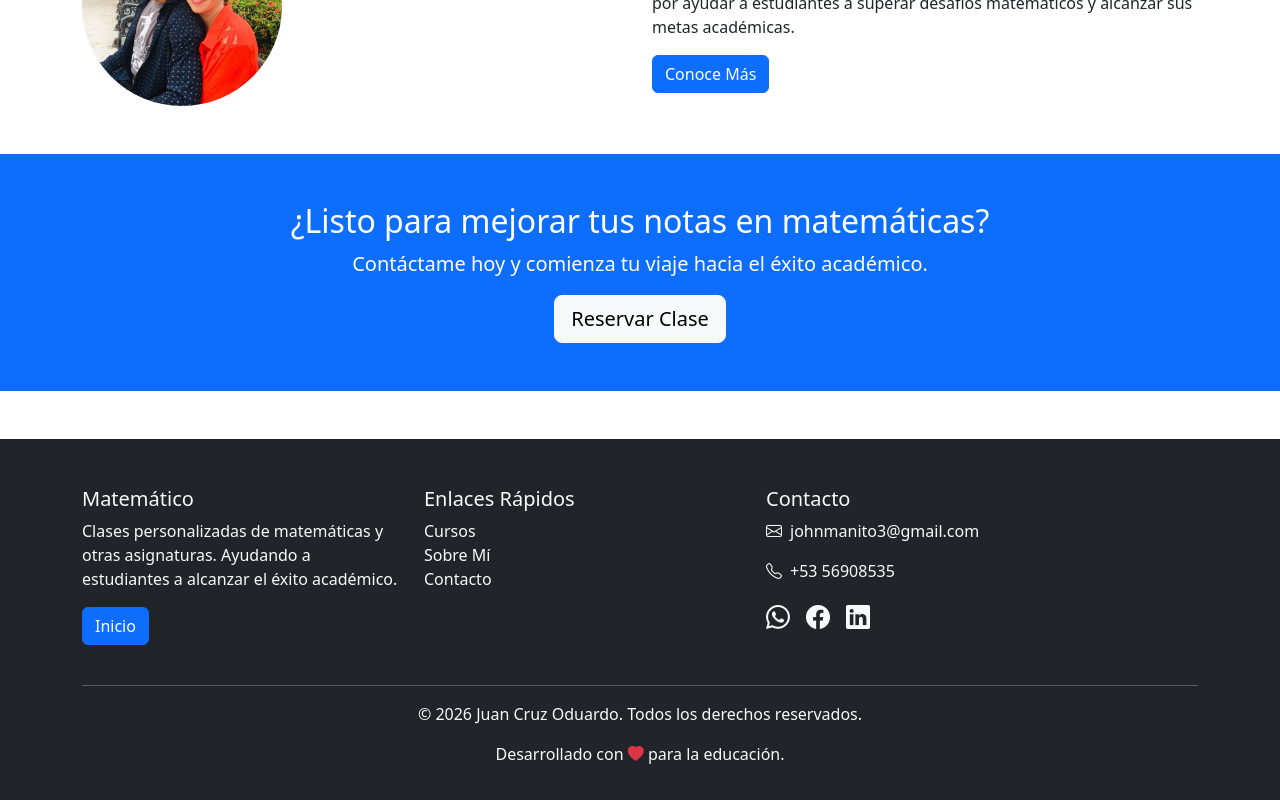
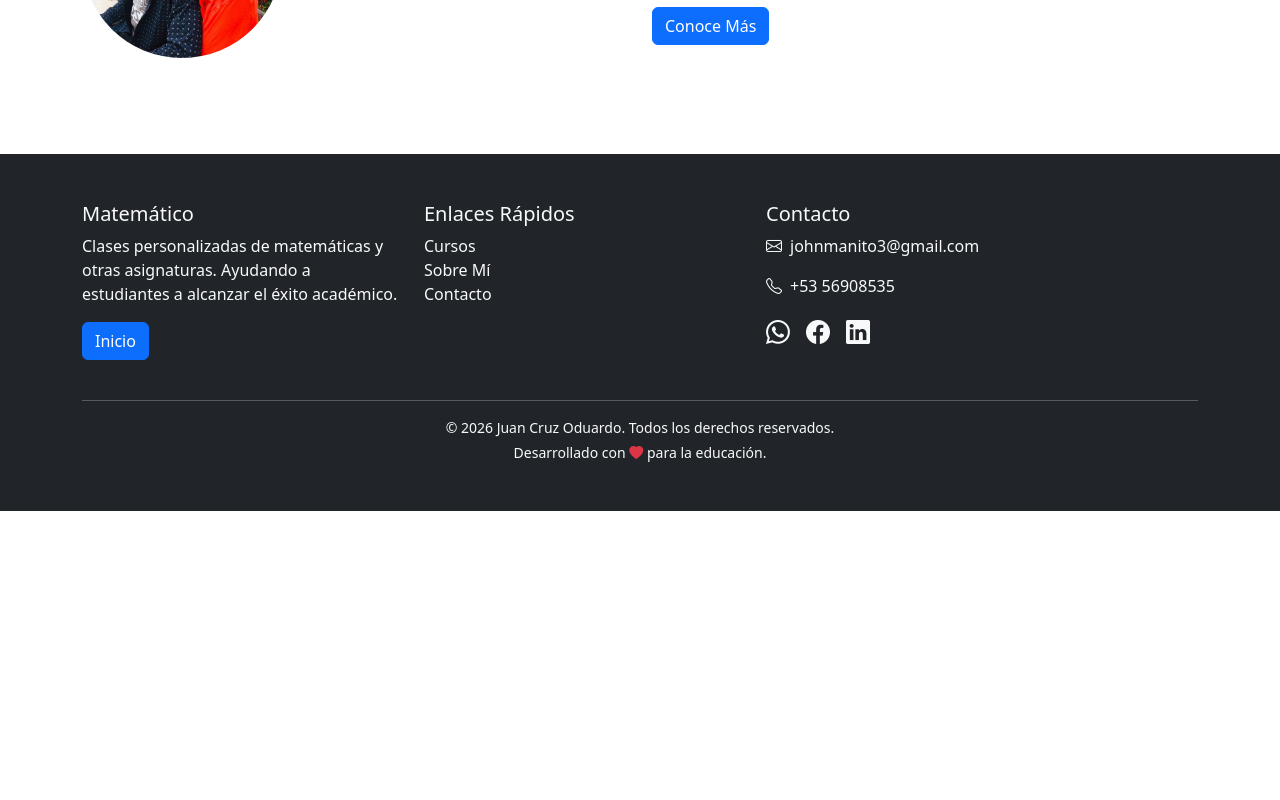
Before and after one commit to Johnnyinlove/Matematico, a React (Vite) app: page /Matematico/Home in a window 1280 px wide. Shown: the part 1240-2040 px from the top of the page. After the commit the page ends 1751 px from the top, so only its background shows below. Built offline with nearby package versions, Linux system fonts and the light colour scheme.

Commit message:
ediciontotal

```diff
--- a/src/App.css
+++ b/src/App.css
@@ -1,9 +1,3 @@
-/* #root { */
-  /* max-width: 1280px; */
-  /* margin: 0 auto; */
-  /* padding: 2rem; */
-  /* text-align: center; */
-/* } */
 
 
 
@@ -49,3 +43,23 @@
 .read-the-docs {
   color: #888;
 }
+
+
+
+* {
+  box-sizing: border-box;
+}
+
+.hero .carousel,
+.hero .carousel-inner,
+.hero .carousel-item,
+.hero .carousel-item img {
+  max-width: 100%;
+  width: 100%;
+  overflow: hidden;
+}
+
+.hero .carousel-item img {
+  height: 300px;
+  object-fit: cover;
+}
--- a/src/Autor.tsx
+++ b/src/Autor.tsx
@@ -121,43 +121,43 @@ function Autor() {
       <div className="col-6 col-md-3">
         <a href="https://wa.me/5356908535/?text=Olá%20Juan!%20Vi%20seu%20anúncio%20e%20tenho%20interesse%20nas%20aulas%20de%20matemática." className="btn btn-success btn-lg w-100 d-flex flex-column align-items-center" target="_blank" rel="noopener noreferrer">
           <i className="bi bi-whatsapp fs-1 mb-2"></i>
-          <span>WhatsApp</span>
+          <span></span>
         </a>
       </div>
       <div className="col-6 col-md-3">
         <a href="https://www.facebook.com/juan.cruzoduardo" className="btn btn-primary btn-lg w-100 d-flex flex-column align-items-center" target="_blank" rel="noopener noreferrer">
           <i className="bi bi-facebook fs-1 mb-2"></i>
-          <span>Facebook</span>
+          <span></span>
         </a>
       </div>
       <div className="col-6 col-md-3">
         <a href="https://t.me/Whatwho01" className="btn btn-info btn-lg w-100 d-flex flex-column align-items-center" target="_blank" rel="noopener noreferrer">
           <i className="bi bi-telegram fs-1 mb-2"></i>
-          <span>Telegram</span>
+          <span></span>
         </a>
       </div>
       <div className="col-6 col-md-3">
         <a href="mailto:johnmanito3@gmail.com" className="btn btn-danger btn-lg w-100 d-flex flex-column align-items-center" target="_blank" rel="noopener noreferrer">
           <i className="bi bi-envelope fs-1 mb-2"></i>
-          <span>Email</span>
+          <span></span>
         </a>
       </div>
       <div className="col-6 col-md-3">
         <a href="https://www.linkedin.com/in/john-manito-bb4b02259" className="btn btn-secondary btn-lg w-100 d-flex flex-column align-items-center" target="_blank" rel="noopener noreferrer">
           <i className="bi bi-linkedin fs-1 mb-2"></i>
-          <span>LinkedIn</span>
+          <span></span>
         </a>
       </div>
       <div className="col-6 col-md-3">
         <a href="https://github.com/Johnnyinlove" className="btn btn-dark btn-lg w-100 d-flex flex-column align-items-center" target="_blank" rel="noopener noreferrer">
           <i className="bi bi-github fs-1 mb-2"></i>
-          <span>GitHub</span>
+          <span></span>
         </a>
       </div>
       <div className="col-6 col-md-3">
         <a href="https://www.notion.so/Getting-Started-on-Mobile-8d98ea3f4d1441c68f8a9d8bc4e9ba6f?pvs=4" className="btn btn-light btn-lg w-100 d-flex flex-column align-items-center border" target="_blank" rel="noopener noreferrer">
           <i className="bi bi-file-earmark-text fs-1 mb-2 text-dark"></i>
-          <span>Notion</span>
+          <span></span>
         </a>
       </div>
     </div>
--- a/src/Cursos.tsx
+++ b/src/Cursos.tsx
@@ -6,9 +6,13 @@ import { useNavigate } from 'react-router-dom'
 export default function Cursos() {
   const navigate = useNavigate()
 
-  const goToMatI = () => navigate('/Matematico/CursoMatI')
-  const goToMatIII = () => navigate('/Matematico/CursoMatIII')
-  const goToMatIV = () => navigate('/Matematico/CursoMatIV')
+  const goToMatI = () => {navigate('/Matematico/CursoMatI');
+      window.scrollTo(0, 0)}
+
+  const goToMatIII = () => {navigate('/Matematico/CursoMatIII');
+      window.scrollTo(0, 0)}
+  const goToMatIV = () => {navigate('/Matematico/CursoMatIV');
+      window.scrollTo(0, 0)}
 
   return (
     <>
@@ -18,7 +22,7 @@ export default function Cursos() {
         <p className="text-center lead mb-5">Explora mis cursos de matemáticas y otras asignaturas. Cada curso está diseñado para maximizar tu aprendizaje.</p>
 
         <div className="row">
-          <div className="col-md-4 mb-4">
+          <div className="col-md-5 mb-5">
             <div className="card h-100 shadow">
               <div className="card-body">
                 <h5 className="card-title">Matemática I</h5>
@@ -27,7 +31,7 @@ export default function Cursos() {
               </div>
             </div>
           </div>
-          <div className="col-md-4 mb-4">
+          <div className="col-md-5 mb-5">
             <div className="card h-100 shadow">
               <div className="card-body">
                 <h5 className="card-title">Matemática III</h5>
@@ -36,7 +40,7 @@ export default function Cursos() {
               </div>
             </div>
           </div>
-          <div className="col-md-4 mb-4">
+          <div className="col-md-5 mb-5">
             <div className="card h-100 shadow">
               <div className="card-body">
                 <h5 className="card-title">Matemática IV</h5>
--- a/src/Footer.tsx
+++ b/src/Footer.tsx
@@ -3,7 +3,9 @@ import { useNavigate } from "react-router-dom";
 export default function Footer() {
   const navigate = useNavigate()
 
-  const goHome = () => navigate("/Matematico/")
+  const goHome = () =>{ navigate("/Matematico/");
+    window.scrollTo(0, 0)
+  }
   const goCursos = () => navigate("/Matematico/Cursos")
   const goAutor = () => navigate("/Matematico/Autor")
 
@@ -11,35 +13,113 @@ export default function Footer() {
     <>
 <footer className="bg-dark text-light py-5 mt-5">
   <div className="container">
-          <div className="row">
-            <div className="col-md-4 mb-4">
+    <div className="row text-center text-md-start">
+
+      {/* Columna 1 */}
+      <div className="col-12 col-md-4 mb-4">
         <h5>Matemático</h5>
-              <p>Clases personalizadas de matemáticas y otras asignaturas. Ayudando a estudiantes a alcanzar el éxito académico.</p>
-              <button className="btn btn-primary" onClick={goHome}>Inicio</button>
+        <p>
+          Clases personalizadas de matemáticas y otras asignaturas.
+          Ayudando a estudiantes a alcanzar el éxito académico.
+        </p>
+
+        <button className="btn btn-primary" onClick={goHome}>
+          Inicio
+        </button>
       </div>
-            <div className="col-md-4 mb-4">
+
+      {/* Columna 2 */}
+      <div className="col-12 col-md-4 mb-4">
         <h5>Enlaces Rápidos</h5>
+
         <ul className="list-unstyled">
-                <li><a href="#" className="text-light text-decoration-none" onClick={goCursos}>Cursos</a></li>
-                <li><a href="#" className="text-light text-decoration-none" onClick={goAutor}>Sobre Mí</a></li>
-                <li><a href="mailto:johnmanito3@gmail.com" className="text-light text-decoration-none">Contacto</a></li>
+          <li>
+            <a
+              href="#"
+              className="text-light text-decoration-none"
+              onClick={goCursos}
+            >
+              Cursos
+            </a>
+          </li>
+
+          <li>
+            <a
+              href="#"
+              className="text-light text-decoration-none"
+              onClick={goAutor}
+            >
+              Sobre Mí
+            </a>
+          </li>
+
+          <li>
+            <a
+              href="mailto:johnmanito3@gmail.com"
+              className="text-light text-decoration-none"
+            >
+              Contacto
+            </a>
+          </li>
         </ul>
       </div>
-            <div className="col-md-4 mb-4">
+
+      {/* Columna 3 */}
+      <div className="col-12 col-md-4 mb-4">
         <h5>Contacto</h5>
-              <p><i className="bi bi-envelope me-2"></i>johnmanito3@gmail.com</p>
-              <p><i className="bi bi-telephone me-2"></i>+53 56908535</p>
-              <div>
-                <a href="https://wa.me/5356908535" className="text-light me-3" target="_blank" rel="noopener noreferrer"><i className="bi bi-whatsapp fs-4"></i></a>
-                <a href="https://www.facebook.com/juan.cruzoduardo" className="text-light me-3" target="_blank" rel="noopener noreferrer"><i className="bi bi-facebook fs-4"></i></a>
-                <a href="https://www.linkedin.com/in/john-manito-bb4b02259" className="text-light" target="_blank" rel="noopener noreferrer"><i className="bi bi-linkedin fs-4"></i></a>
+
+        <p className="text-break">
+          <i className="bi bi-envelope me-2"></i>
+          johnmanito3@gmail.com
+        </p>
+
+        <p>
+          <i className="bi bi-telephone me-2"></i>
+          +53 56908535
+        </p>
+
+        <div className="d-flex justify-content-center justify-content-md-start gap-3">
+          <a
+            href="https://wa.me/5356908535"
+            className="text-light"
+            target="_blank"
+            rel="noopener noreferrer"
+          >
+            <i className="bi bi-whatsapp fs-4"></i>
+          </a>
+
+          <a
+            href="https://www.facebook.com/juan.cruzoduardo"
+            className="text-light"
+            target="_blank"
+            rel="noopener noreferrer"
+          >
+            <i className="bi bi-facebook fs-4"></i>
+          </a>
+
+          <a
+            href="https://www.linkedin.com/in/john-manito-bb4b02259"
+            className="text-light"
+            target="_blank"
+            rel="noopener noreferrer"
+          >
+            <i className="bi bi-linkedin fs-4"></i>
+          </a>
         </div>
       </div>
+
     </div>
+
     <hr />
-          <div className="text-center">
-            <p>&copy; 2026 Juan Cruz Oduardo. Todos los derechos reservados.</p>
-            <p>Desarrollado con <i className="bi bi-heart-fill text-danger"></i> para la educación.</p>
+
+    <div className="text-center small">
+      <p className="mb-1">
+        &copy; 2026 Juan Cruz Oduardo. Todos los derechos reservados.
+      </p>
+
+      <p className="mb-0">
+        Desarrollado con <i className="bi bi-heart-fill text-danger"></i> para la educación.
+      </p>
     </div>
   </div>
 </footer>
--- a/src/Home.tsx
+++ b/src/Home.tsx
@@ -18,11 +18,15 @@ function Home() {
 
   return (
     <>
-      <div className='App'>
-        <Nav />
+      <div className='app'>
+
+
+
+
+      <Nav />
 
         {/* Hero Section */}
-        <section className="hero bg-primary text-white py-5">
+       <section className="hero bg-primary text-white py-5">
           <div className="container">
             <div className="row align-items-center">
               <div className="col-lg-6">
@@ -64,11 +68,11 @@ function Home() {
         </section>
 
         {/* Servicios Section */}
-        <section className="services py-5 bg-light">
+       <section className="services py-5 bg-light">
           <div className="container">
             <h2 className="text-center mb-5">Mis Servicios</h2>
-            <div className="row">
-              <div className="col-md-4 mb-4">
+            <div className="row g-4">
+              <div className="col-12 col-md-6 col-xl-4">
                 <div className="card h-100 shadow">
                   <div className="card-body text-center">
                     <i className="bi bi-calculator fs-1 text-primary mb-3"></i>
@@ -78,7 +82,7 @@ function Home() {
                   </div>
                 </div>
               </div>
-              <div className="col-md-4 mb-4">
+              <div className="col-12 col-md-6 col-xl-4">
                 <div className="card h-100 shadow">
                   <div className="card-body text-center">
                     <i className="bi bi-book fs-1 text-success mb-3"></i>
@@ -88,7 +92,7 @@ function Home() {
                   </div>
                 </div>
               </div>
-              <div className="col-md-4 mb-4">
+              <div className="col-12 col-md-6 col-xl-4">
                 <div className="card h-100 shadow">
                   <div className="card-body text-center">
                     <i className="bi bi-code-slash fs-1 text-info mb-3"></i>
@@ -119,15 +123,15 @@ function Home() {
         </section>
 
         {/* Call to Action */}
-        <section className="cta bg-primary text-white py-5">
+         {/*<section className="cta bg-primary text-white py-5">
           <div className="container text-center">
             <h2>¿Listo para mejorar tus notas en matemáticas?</h2>
             <p className="lead">Contáctame hoy y comienza tu viaje hacia el éxito académico.</p>
             <button className="btn btn-light btn-lg">Reservar Clase</button>
           </div>
-        </section>
+        </section>*/}
 
-        <Footer />
+          <Footer />
       </div>
     </>
   )
--- a/src/index.css
+++ b/src/index.css
@@ -1,79 +1,35 @@
-:root {
-  /* font-family: Inter, system-ui, Avenir, Helvetica, Arial, sans-serif; */
-  /* line-height: 1.5;
-  font-weight: 400; */
 
-  /* margin-top: -8rem; */
 
-  /* color-scheme: light dark; */
-  /* color: rgba(255, 255, 255, 0.87); */
-  /* background-color: #242424; */
+html, body {
+width: 100%;
+height: 100%;
+margin: 0;
+padding: 0;}
 
-  /* font-synthesis: none; */
-  /* text-rendering: optimizeLegibility; */
-  /* -webkit-font-smoothing: antialiased; */
-  /* -moz-osx-font-smoothing: grayscale; */
-  /* -webkit-text-size-adjust: 100%; */
-}
 
+/* Base minimal para enlaces y botones */
 a {
   font-weight: 500;
   color: #646cff;
-  text-decoration: inherit;
+  text-decoration: none;
 }
 a:hover {
   color: #535bf2;
 }
 
-body {
-  /* margin: 1rem; */
-  /* display: flex; */
-  /* place-items: center; */
-  /* min-width: 320px; */
-  /* min-height: 100vh; */
-}
-
-h1 {
-  font-size: 3.2em;
-  line-height: 1.1;
-}
-
 button {
-  border: 1px solid transparent;
+  border: none;
   padding: 0.6em 1.2em;
   font-size: 1em;
   font-weight: 500;
   font-family: inherit;
-  background-color: #1a1a1a;
   cursor: pointer;
-  transition: border-color 0.25s;
   border-radius: 8px;
-  -o-border-radius: 8px;
-  -webkit-border-radius: 8px;
-  -moz-border-radius: 8px;
-  -ms-border-radius: 8px;
-}
-button:hover {
-  border-color: #646cff;
-}
-button:focus,
-button:focus-visible {
-  outline: 4px auto -webkit-focus-ring-color;
 }
 
-@media (prefers-color-scheme: light) {
-  :root {
-    color: #213547;
-    background-color: #ffffff;
-  }
-  a:hover {
-    color: #747bff;
-  }
-  button {
-    background-color: #f9f9f9;
-  }
+* {
+  box-sizing: border-box;
 }
-
 
 
 
@@ -102,12 +58,6 @@ button:focus-visible {
 
 
 
-/* opacidad */
-
-/* .text-primary {
-  --bs-text-opacity: .5;
-  color: rgba(var(--bs-primary-rgb), var(--bs-text-opacity)) !important;
-} */
 
 
 .player-wrapper {
```
Lines whose indentation alone changed are shown as unchanged.
